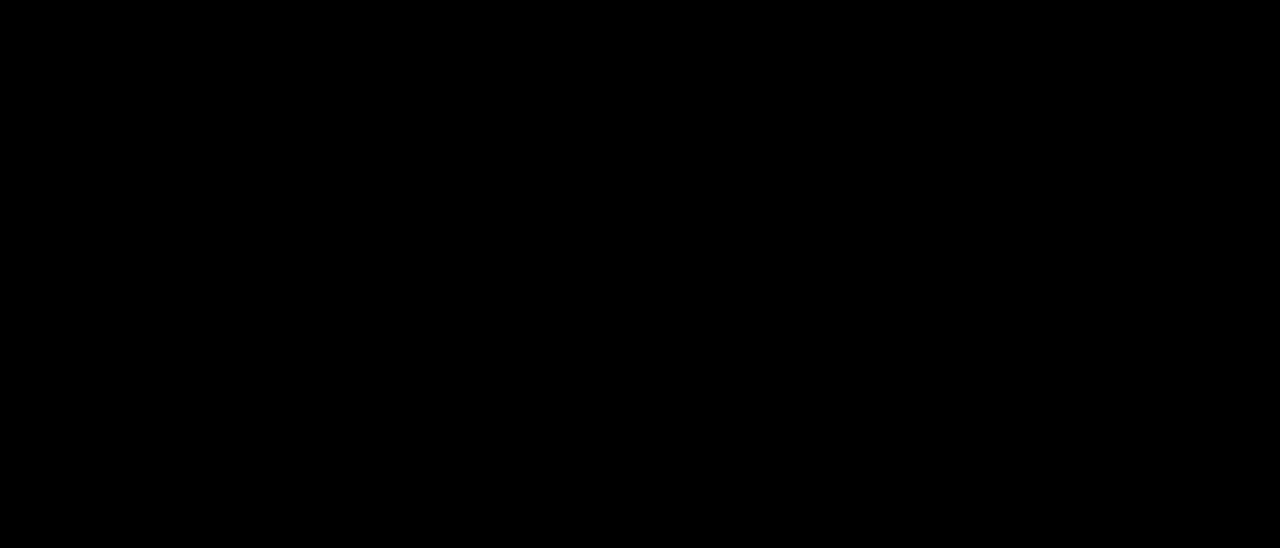
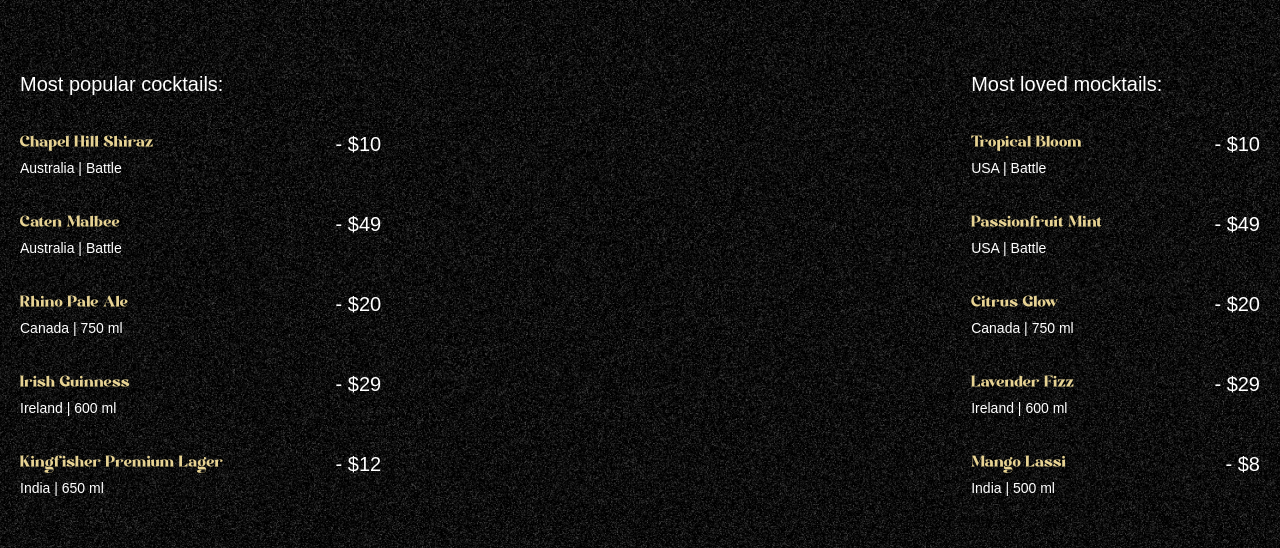
Before and after one commit to pky1987/Mojito, a React (Vite) app in the folder frontend/: page / in a window 1280 px wide. Shown: the part 890-1438 px from the top of the page. Built offline with nearby package versions, Linux system fonts and the light colour scheme; a web font is replaced by a local one.

Commit message:
Add Cocktails

```diff
--- a/frontend/constants/index.js
+++ b/frontend/constants/index.js
@@ -20,56 +20,69 @@
 const cocktailLists = [
   {
     name: "Chapel Hill Shiraz",
-	country: "AU",
+    country: "Australia",
     detail: "Battle",
     price: "$10",
   },
   {
     name: "Caten Malbee",
-	country: "AU",
+    country: "Australia",
     detail: "Battle",
     price: "$49",
   },
   {
     name: "Rhino Pale Ale",
-	country: "CA",
+    country: "Canada",
     detail: "750 ml",
     price: "$20",
   },
   {
     name: "Irish Guinness",
-	country: "IE",
+    country: "Ireland",
     detail: "600 ml",
     price: "$29",
+  },
+  {
+    name: "Kingfisher Premium Lager",
+    country: "India",
+    detail: "650 ml",
+    price: "$12",
   },
 ];
 
 const mockTailLists = [
   {
     name: "Tropical Bloom",
-	country: "US",
+    country: "USA",
     detail: "Battle",
     price: "$10",
   },
   {
     name: "Passionfruit Mint",
-	country: "US",
+    country: "USA",
     detail: "Battle",
     price: "$49",
   },
   {
     name: "Citrus Glow",
-	country: "CA",
+    country: "Canada",
     detail: "750 ml",
     price: "$20",
   },
   {
     name: "Lavender Fizz",
-	country: "IE",
+    country: "Ireland",
     detail: "600 ml",
     price: "$29",
   },
+  {
+    name: "Mango Lassi",
+    country: "India",
+    detail: "500 ml",
+    price: "$8",
+  },
 ];
+
 
 const profileLists = [
  {
--- a/frontend/src/App.jsx
+++ b/frontend/src/App.jsx
@@ -2,6 +2,7 @@
 import gsap from 'gsap'
 import Navbar from './components/Navbar'
 import Hero from './components/Hero'
+import Cocktails from './components/Cocktails'
 
 gsap.registerPlugin(ScrollTrigger)
 
@@ -10,6 +11,7 @@
     <main>
       <Navbar />
       <Hero />
+      <Cocktails />
     </main>
   )
 }
--- /dev/null
+++ b/frontend/src/components/Cocktails.jsx
@@ -0,0 +1,62 @@
+import React from 'react'
+import gsap from "gsap"
+import {useGSAP} from "@gsap/react"
+import { cocktailLists, mockTailLists } from '../../constants/index'
+
+const Cocktails = () => {
+useGSAP(()=>{
+    const parallaxTime = gsap.timeline({
+        scrollTrigger:{
+            trigger:"#cocktails",
+            start:"top 30%",
+            end:"bottom 80%",
+            scrub:true,
+        }
+    })
+    parallaxTime.from("#c-left-leaf",{x:-100,y:100})
+    .from("#c-right-leaf",{x:100,y:100})
+})
+
+  return (
+    <section id="cocktails" className='noisy'>
+        <img src="/images/cocktail-left-leaf.png" alt="left-leaf" id="c-left-leaf"/>
+        <img src="/images/cocktail-right-leaf.png" alt="right-leaf" id="c-right-leaf"/>
+        <div className="list">
+		<div className="popular">
+		 <h2>Most popular cocktails:</h2>
+
+		 <ul>
+			{cocktailLists.map(({ name, country, detail, price }) => (
+			 <li key={name}>
+				<div className="md:me-28">
+				 <h3>{name}</h3>
+				 <p>{country} | {detail}</p>
+				</div>
+				<span>- {price}</span>
+			 </li>
+			))}
+		 </ul>
+		</div>
+
+		<div className="loved">
+		 <h2>Most loved mocktails:</h2>
+
+		 <ul>
+			{mockTailLists.map(({ name, country, detail, price }) => (
+			 <li key={name}>
+				<div className="me-28">
+				 <h3>{name}</h3>
+				 <p>{country} | {detail}</p>
+				</div>
+				<span>- {price}</span>
+			 </li>
+			))}
+		 </ul>
+		</div>
+	 </div>
+
+    </section>
+  )
+}
+
+export default Cocktails
```
Lines whose indentation alone changed are shown as unchanged.
